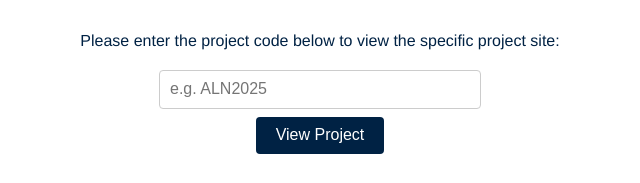
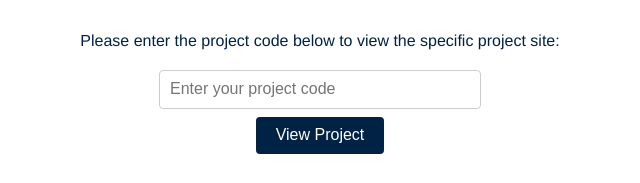
Before and after one commit to urbanlanduk/urbanland.uk, a plain HTML site: page index.html in a window 1280 px wide. Shown: the part 559-742 px from the top of the page, 320-960 px from the left. Drawn offline with Linux system fonts and the light colour scheme.

Commit message:
Update index.html

```diff
--- a/index.html
+++ b/index.html
@@ -99,7 +99,7 @@ body {
   <div class="section">
     <p>Please enter the project code below to view the specific project site:</p>
     <div class="input-group">
-      <input type="text" id="projectCode" placeholder="e.g. ALN2025" />
+      <input type="text" id="projectCode" placeholder="Enter your project code" />
       <button onclick="goToProject()">View Project</button>
     </div>
   </div>
```
